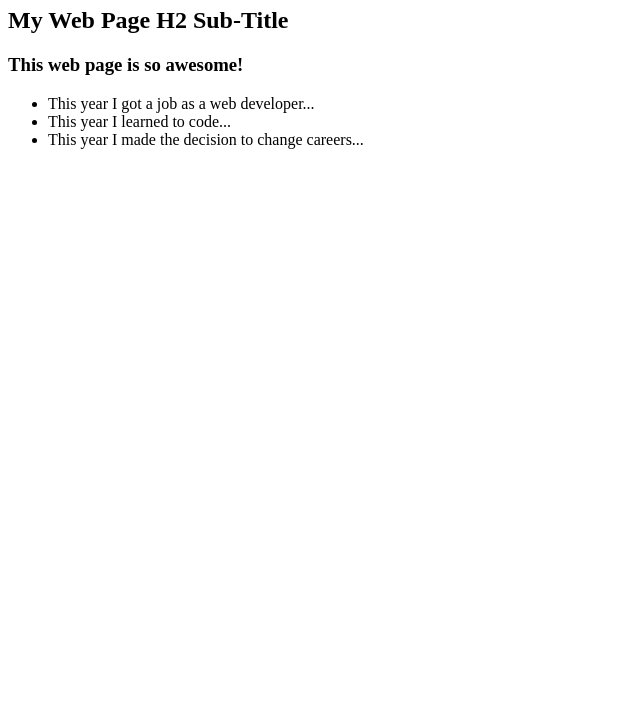
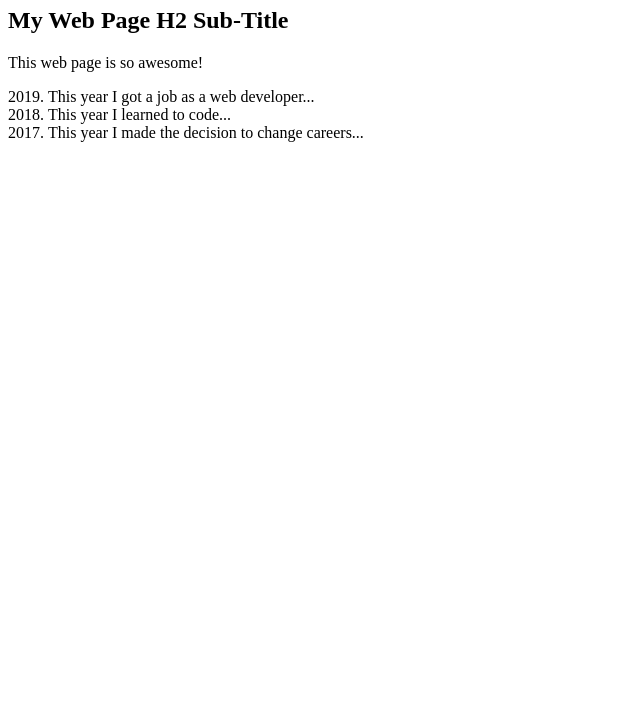
Before and after one commit to Schmidt-Aaron/nucamp, a plain HTML site: page 1-HTML-CSS-JavaScript/Week1-HTMLBasics.html in a window 1280 px wide. Shown: the part 73-800 px from the top of the page, without its empty margins (0-640 px from the left). Drawn offline with Linux system fonts and the light colour scheme.

Commit message:
wk1 start

```diff
--- a/1-HTML-CSS-JavaScript/Week1-HTMLBasics.html
+++ b/1-HTML-CSS-JavaScript/Week1-HTMLBasics.html
@@ -2,19 +2,17 @@
 <html>
 <head>
    <title>A Simple Web Page</title>
-   <meta name="author" content="Aaron Schmidt">
+   <meta name="author" content="David Rossiter">
 </head>
 <body>
    <h1>My Web Page H1 Title</h1>
    <h2>My Web Page H2 Sub-Title</h2>
-   <h3>This web page is so awesome!</h3>
-   <section>
-     <ul>
-        <li>This year I got a job as a web developer...</li>
-        <li>This year I learned to code...</li>
-        <li>This year I made the decision to change careers...</li>
-     </ul>
-   </section>
+   <p>This web page is so awesome!</p>
+   <ol start="2019" reversed>
+      <li>This year I got a job as a web developer...</li>
+      <li>This year I learned to code...</li>
+      <li>This year I made the decision to change careers...</li>
+   </ol>
    <!-- You can't read this! -->
 </body>
 </html>
```
